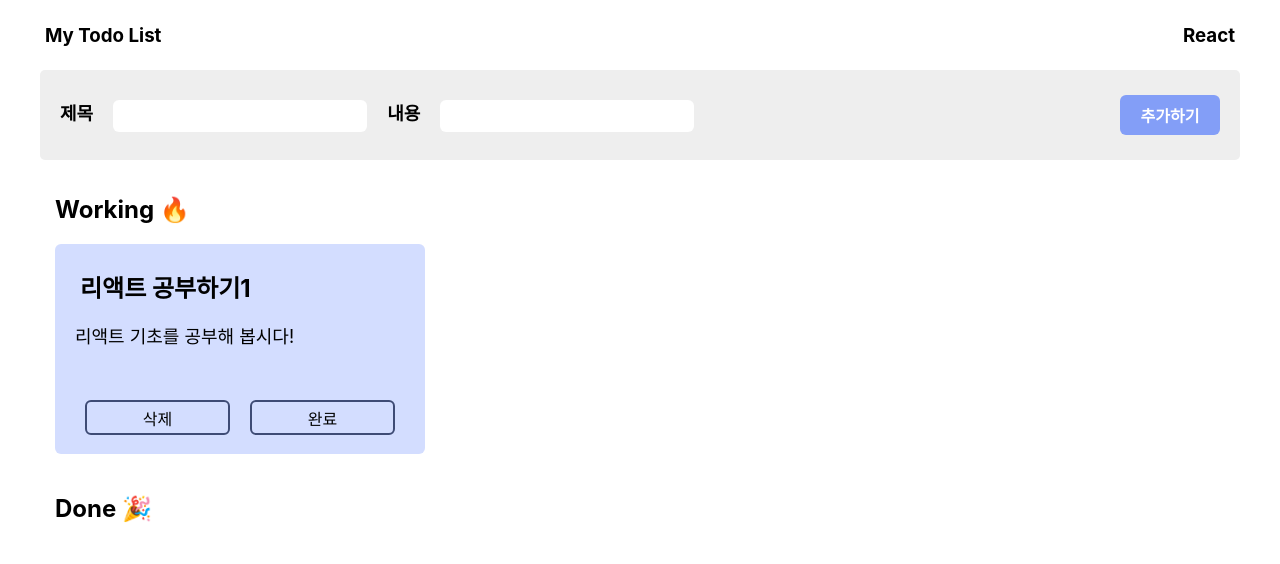
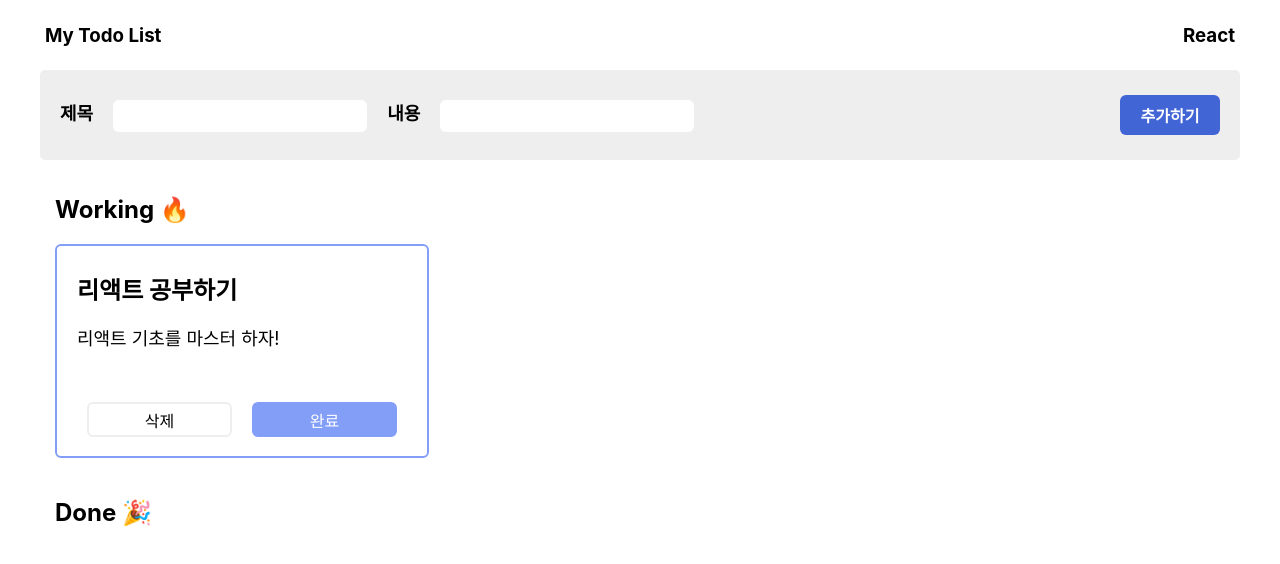
Before and after one commit to cchloe0927/React-todolist, a React (Create React App) app: page / in a window 1280 px wide. Shown: the top 564 px of the page. Built offline with nearby package versions, Linux system fonts and the light colour scheme.

Commit message:
edit CSS

```diff
--- a/src/App.js
+++ b/src/App.js
@@ -10,8 +10,8 @@ function App() {
   const [todos, setTodos] = useState([
     {
       id: 1,
-      title: '리액트 공부하기1',
-      contents: '리액트 기초를 공부해 봅시다!',
+      title: '리액트 공부하기',
+      contents: '리액트 기초를 마스터 하자!',
       progress: true,
     },
   ]);
--- a/src/components/AddContents.module.css
+++ b/src/components/AddContents.module.css
@@ -25,7 +25,7 @@ input {
 
 .addBtn {
     padding: 5px;
-    background-color: #839EF7;
+    background-color: #4265D6;
     color: white;
     font-weight: bold;
     width: 100px;
--- a/src/components/ContentsCard.module.css
+++ b/src/components/ContentsCard.module.css
@@ -1,5 +1,5 @@
 .contents_card {
-    background-color: #D3DDFF;
+    border: 2.5px solid #839EF7;
     border-radius: 6px;
     width: 330px;
     height: 170px;
@@ -7,7 +7,7 @@
 }
 
 .contents_title {
-    margin: 5px;
+    margin: 5px 0;
 }
 
 .contents_text {
@@ -32,28 +32,32 @@ p {
     width: 100%;
     height: 35px;
     background-color: transparent;
-    border: 2px solid #3E4B75;
+    font-weight: 500;
+    border: 2px solid #eee;
     border-radius: 6px;
     font-size: 16px;
 }
 .deleteBtn:hover {
     cursor: pointer;
-    border: 2px solid #839EF7;
-    background-color: #839EF7;
+    border: 2px solid #eee;
+    background-color: #eee;
 }
 
 .doneBtn {
     width: 100%;
     height: 35px;
     background-color: transparent;
-    border: 2px solid #3E4B75;
+    border: 2px solid #839EF7;
+    background-color: #839EF7;
+    color : white;
+    font-weight: 500;
     border-radius: 6px;
     font-size: 16px;
 }
 .doneBtn:hover {
     cursor: pointer;
-    border: 2px solid #839EF7;
-    background-color: #839EF7;
+    border: 2px solid #7390EF;
+    background-color: #7390EF;
 }
 
 /*반응형*/
```
